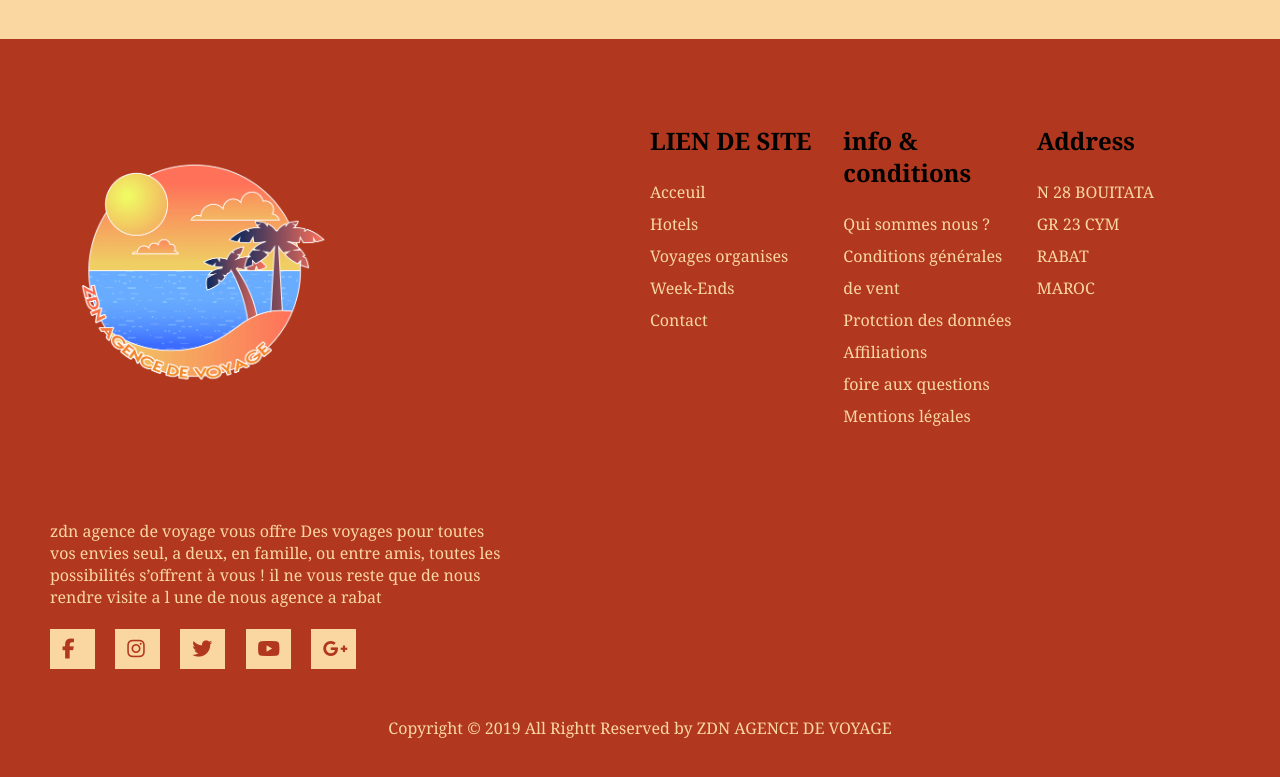
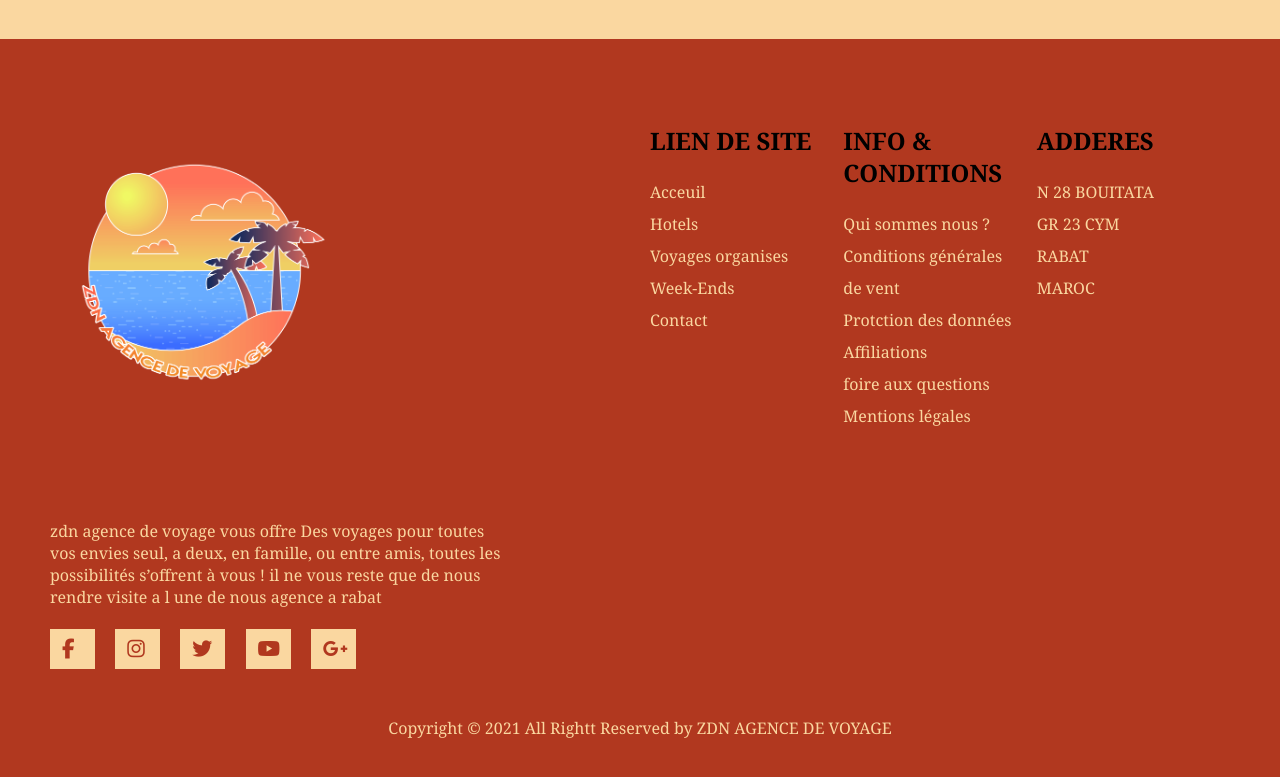
Before and after one commit to ezzaidouni/zdntravel.github.io, a plain HTML site: page Contact.html in a window 1280 px wide. Shown: the part 785-1562 px from the top of the page. Drawn offline with Linux system fonts and the light colour scheme.

Commit message:
Update Contact.html

```diff
--- a/Contact.html
+++ b/Contact.html
@@ -68,7 +68,7 @@
                 </ul>
             </li>
             <li class="features">
-                <h2>info & conditions</h2>
+                <h2>INFO & CONDITIONS</h2>
                 <ul class="box">
                     <li><a href="#">Qui sommes nous ?</a></li>
                     <li><a href="#">Conditions générales de vent</a></li>
@@ -79,7 +79,7 @@
                 </ul>
             </li>
              <li>
-                <h2>Address</h2>
+                <h2>ADDERES</h2>
                 <ul class="box">
                     <li><a href="#">N 28 BOUITATA</a></li>
                     <li><a href="#">GR 23 CYM</a></li>
@@ -90,7 +90,7 @@
             </li>
         </ul>
         <div class="footer-bottom">
-            <p>Copyright © 2019 All Rightt Reserved by ZDN AGENCE DE VOYAGE</p>
+            <p>Copyright © 2021 All Rightt Reserved by ZDN AGENCE DE VOYAGE</p>
         </div>
     </footer>
     <script src="demo.js"></script>
```
